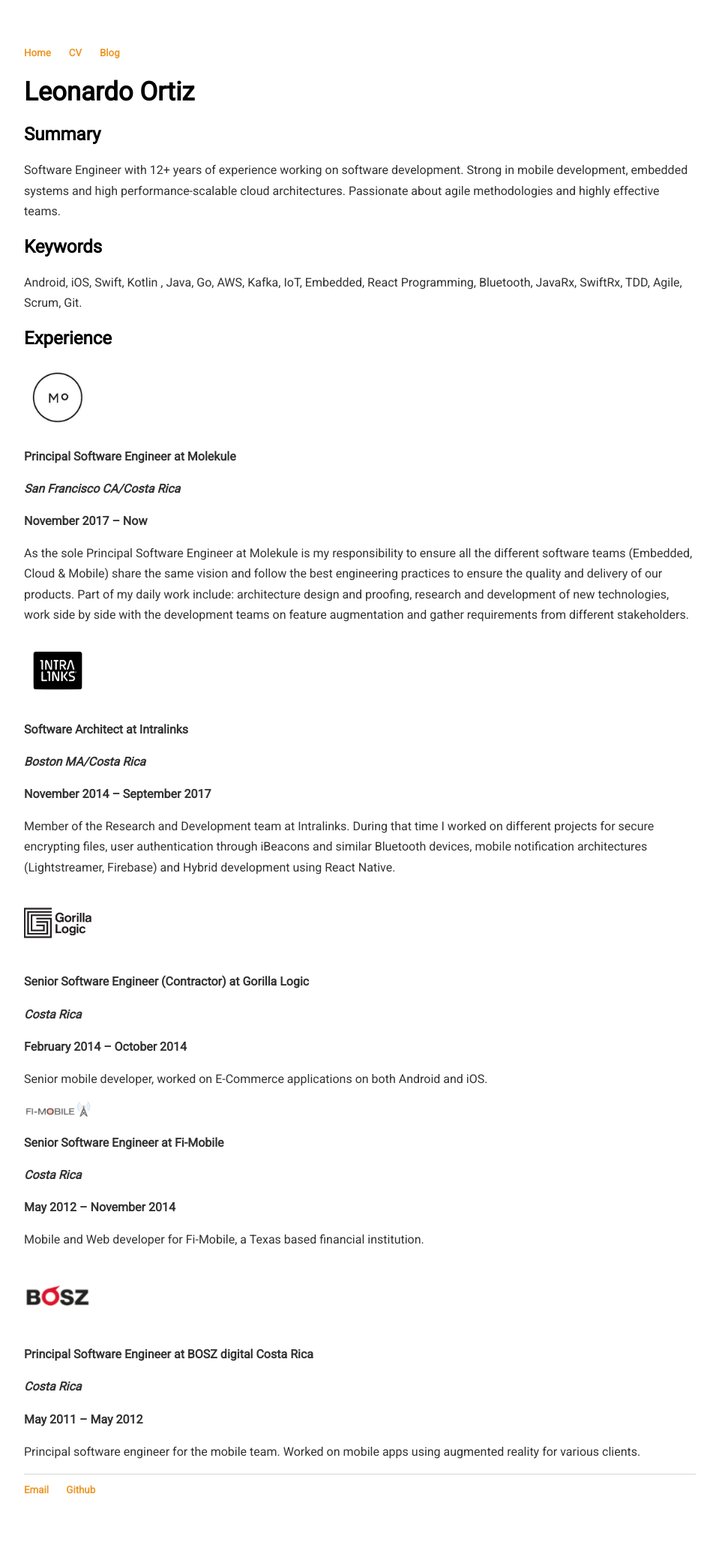
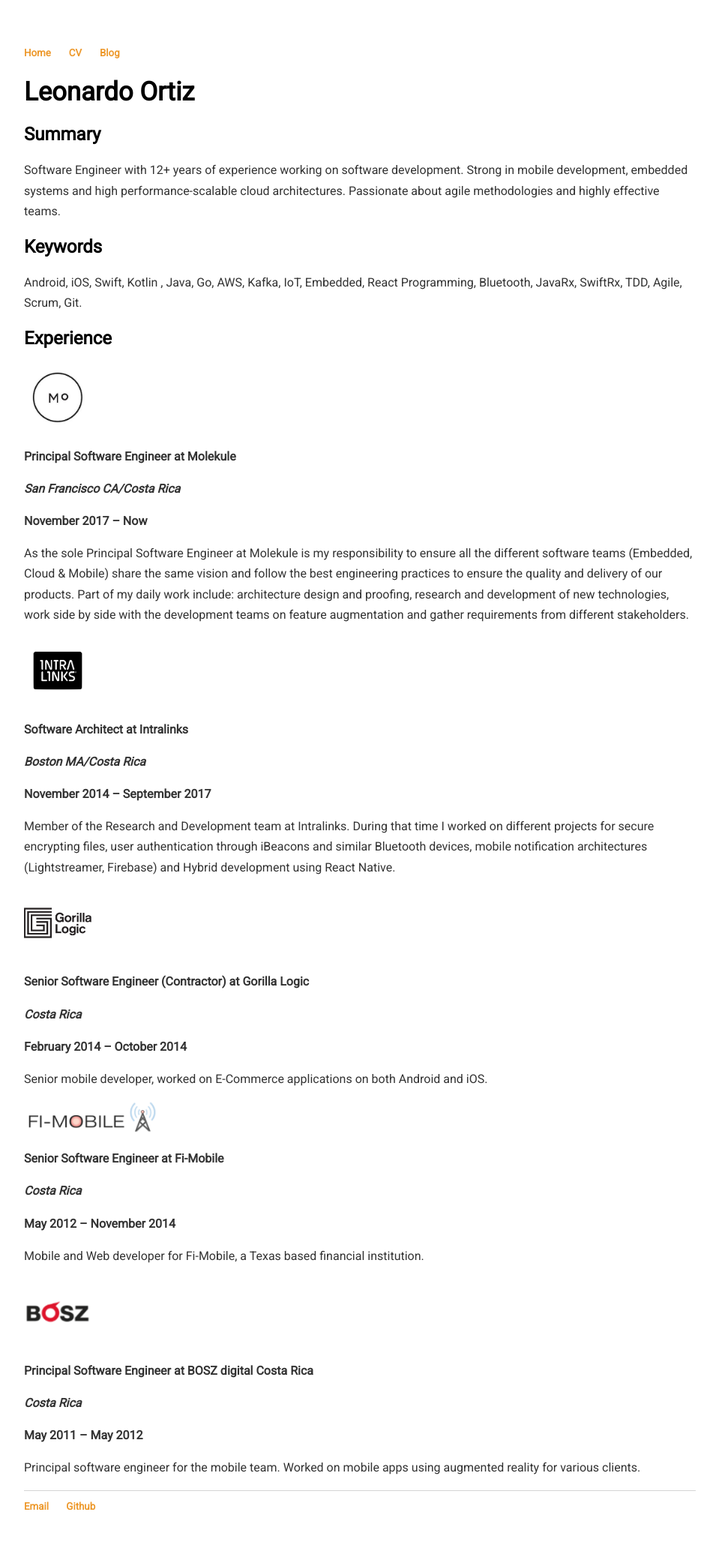
Before and after one commit to leohackerman/leohackerman.github.io, a Jekyll site: the page built from cv/cv.md, in a window 1280 px wide. Shown: the whole page at 75% size, without its empty margins (160-1119 px from the left). Built offline with Jekyll 4.4.1, drawn with Linux system fonts in a browser that asks for light colours; before the commit the page ends 2054 px from its top, so only the background shows below that.

Commit message:
Update cv.md

```diff
--- a/cv/cv.md
+++ b/cv/cv.md
@@ -54,7 +54,7 @@
 Senior mobile developer, worked on E-Commerce applications on both Android and iOS.
 
 <div>
-	<img src="/assets/fimobile.png" alt="Fi-Mobile" width="10%" height="10%">
+	<img src="/assets/fimobile.png" alt="Fi-Mobile" width="20%" height="20%">
 </div>
 <p/>
 
```
